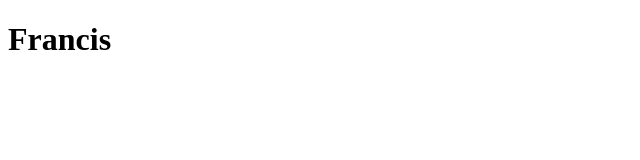
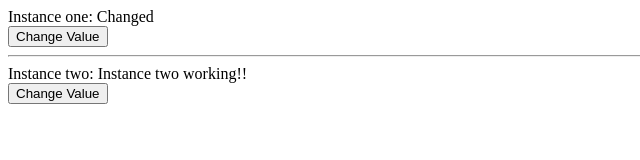
Before and after one commit to kuldeepsinghbc/Vuejs_CodingRevolution, a plain HTML site: page BASICS/index.html in a window 1280 px wide. Shown: the whole page, without its empty margins (0-640 px from the left). Drawn offline with Linux system fonts and the light colour scheme.

Commit message:
Vue Instances on the same script

```diff
--- a/BASICS/index.html
+++ b/BASICS/index.html
@@ -9,21 +9,41 @@
 </head>
 <body>
   <div id="app">
-    <h1>{{name}}</h1>
-
-
+    <div>Instance one: {{value}}</div>
+    <button @click="changeValue">Change Value</button>
+  </div>
+  <hr>
+  <div id="app2">
+    <div>Instance two: {{value}}</div>
+    <button @click="saysSomething">Change Value</button>
   </div>
   <script>
-    new Vue({
+    let message = "Hey guys!!"
+    const app1 = new Vue({
       el:"#app",
       data:{
-        name:'Francis'
+        value:'Instance one working!!'
       },
       methods:{
-
+        changeValue(){
+          app2.value = 'The value changed'
+        }
       }
-
     })
+    const app2 = new Vue({
+      el:"#app2",
+      data:{
+        value:'Instance two working!!'
+      },
+      methods:{
+        saysSomething(){
+          alert(message)
+        }
+      }
+    })
+    setTimeout(()=>{
+      app1.value = "Changed"
+    },2000)
   </script>
 </body>
 </html>
```
